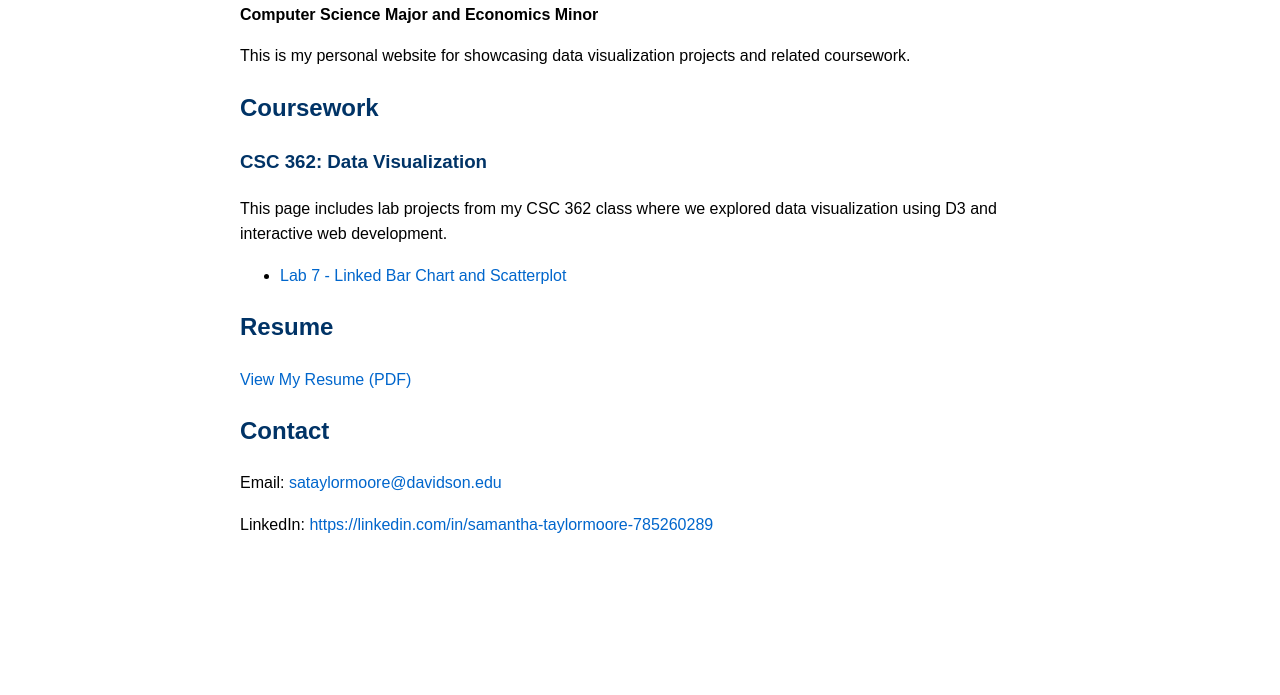
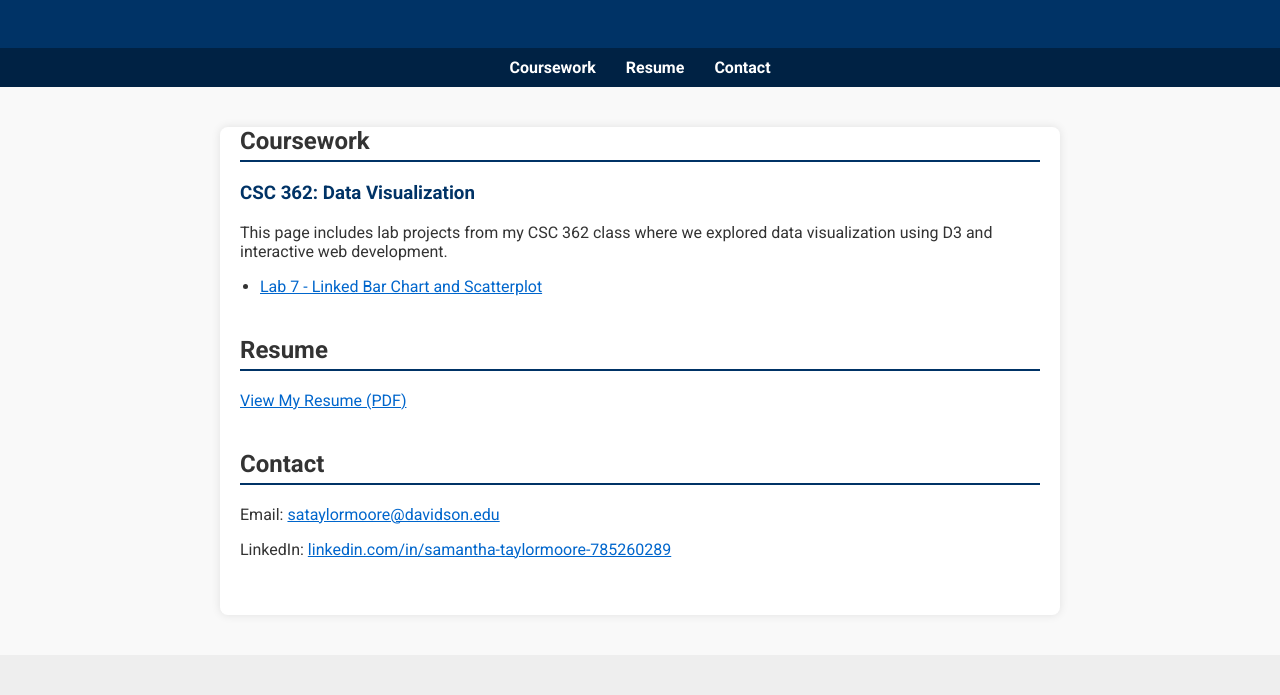
Before and after one commit to samtaylormooredm/samtaylormooredm.github.io, a plain HTML site: page index.html in a window 1280 px wide. Shown: the part 111-806 px from the top of the page. Drawn offline with Linux system fonts and the light colour scheme.

Commit message:
new fonts

```diff
--- a/index.html
+++ b/index.html
@@ -4,46 +4,142 @@
   <meta charset="UTF-8" />
   <meta name="viewport" content="width=device-width, initial-scale=1.0"/>
   <title>Samantha Taylormoore</title>
+  <link rel="preconnect" href="https://fonts.googleapis.com">
+  <link rel="preconnect" href="https://fonts.gstatic.com" crossorigin>
+  <link href="https://fonts.googleapis.com/css2?family=Roboto:wght@300;400;700&display=swap" rel="stylesheet">
   <style>
     body {
-      font-family: Arial, sans-serif;
-      line-height: 1.6;
+      font-family: 'Roboto', sans-serif;
+      background-color: #f9f9f9;
+      margin: 0;
+      padding: 0;
+      color: #333;
+    }
+
+    header {
+      background-color: #003366;
+      color: white;
+      padding: 30px 20px;
+      text-align: center;
+    }
+
+    header h1 {
+      margin: 0;
+      font-size: 2.5em;
+    }
+
+    header p {
+      margin-top: 10px;
+      font-weight: 300;
+      font-size: 1.2em;
+    }
+
+    nav {
+      background-color: #002244;
+    }
+
+    .nav-links {
+      list-style: none;
+      padding: 10px 0;
+      margin: 0;
+      display: flex;
+      justify-content: center;
+      gap: 30px;
+    }
+
+    .nav-links li {
+      display: inline;
+    }
+
+    .nav-links a {
+      color: white;
+      font-weight: bold;
+      text-decoration: none;
+    }
+
+    .nav-links a:hover {
+      text-decoration: underline;
+    }
+
+    main {
       max-width: 800px;
       margin: 40px auto;
-      padding: 0 20px;
+      padding: 0 20px 40px;
+      background: white;
+      box-shadow: 0 0 10px rgba(0,0,0,0.1);
+      border-radius: 8px;
     }
-    h1, h2, h3 {
+
+    h2 {
+      border-bottom: 2px solid #003366;
+      padding-bottom: 5px;
+      margin-top: 40px;
+    }
+
+    h3 {
       color: #003366;
     }
+
+    ul {
+      padding-left: 20px;
+    }
+
     a {
       color: #0066cc;
-      text-decoration: none;
     }
+
     a:hover {
       text-decoration: underline;
+    }
+
+    footer {
+      text-align: center;
+      padding: 20px;
+      font-size: 0.9em;
+      background-color: #eee;
+      color: #666;
     }
   </style>
 </head>
 <body>
 
+  <header>
     <h1>Samantha Taylormoore</h1>
-  <p><strong>Computer Science Major and Economics Minor</strong></p>
+    <p>Computer Science Major and Economics Minor at Davidson College</p>
+  </header>
 
-  <p>This is my personal website for showcasing data visualization projects and related coursework.</p>
+  <nav>
+    <ul class="nav-links">
+      <li><a href="#coursework">Coursework</a></li>
+      <li><a href="#resume">Resume</a></li>
+      <li><a href="#contact">Contact</a></li>
+    </ul>
+  </nav>
 
+  <main>
+    <section id="coursework">
       <h2>Coursework</h2>
       <h3>CSC 362: Data Visualization</h3>
       <p>This page includes lab projects from my CSC 362 class where we explored data visualization using D3 and interactive web development.</p>
       <ul>
         <li><a href="trails-skeleton/index.html">Lab 7 - Linked Bar Chart and Scatterplot</a></li>
       </ul>
+    </section>
 
+    <section id="resume">
       <h2>Resume</h2>
       <p><a href="resume.pdf" target="_blank">View My Resume (PDF)</a></p>
+    </section>
 
+    <section id="contact">
       <h2>Contact</h2>
       <p>Email: <a href="mailto:sataylormoore@davidson.edu">sataylormoore@davidson.edu</a></p>
-  <p>LinkedIn: <a href="https://linkedin.com/in/samantha-taylormoore-785260289" target="_blank">https://linkedin.com/in/samantha-taylormoore-785260289</a></p>
+      <p>LinkedIn: <a href="https://linkedin.com/in/samantha-taylormoore-785260289" target="_blank">linkedin.com/in/samantha-taylormoore-785260289</a></p>
+    </section>
+  </main>
+
+  <footer>
+  </footer>
 
 </body>
 </html>
```
Lines whose indentation alone changed are shown as unchanged.
